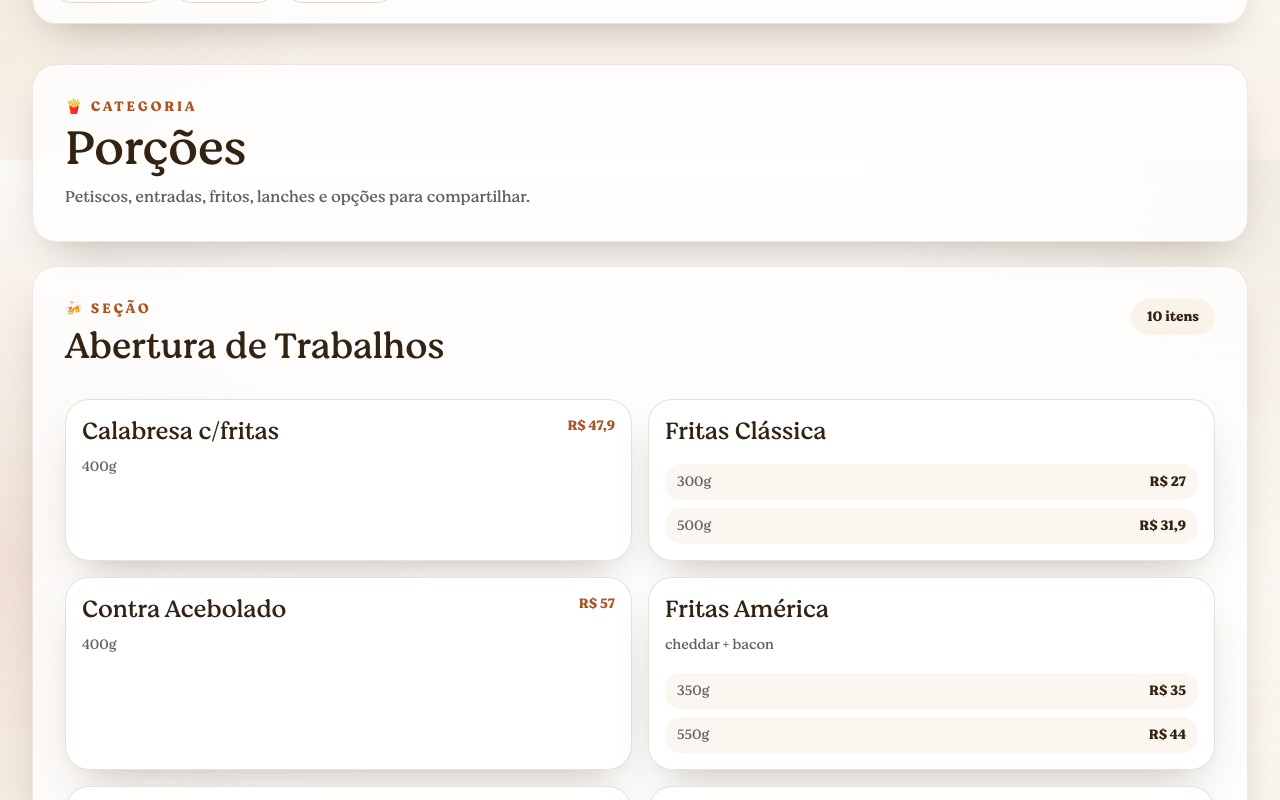
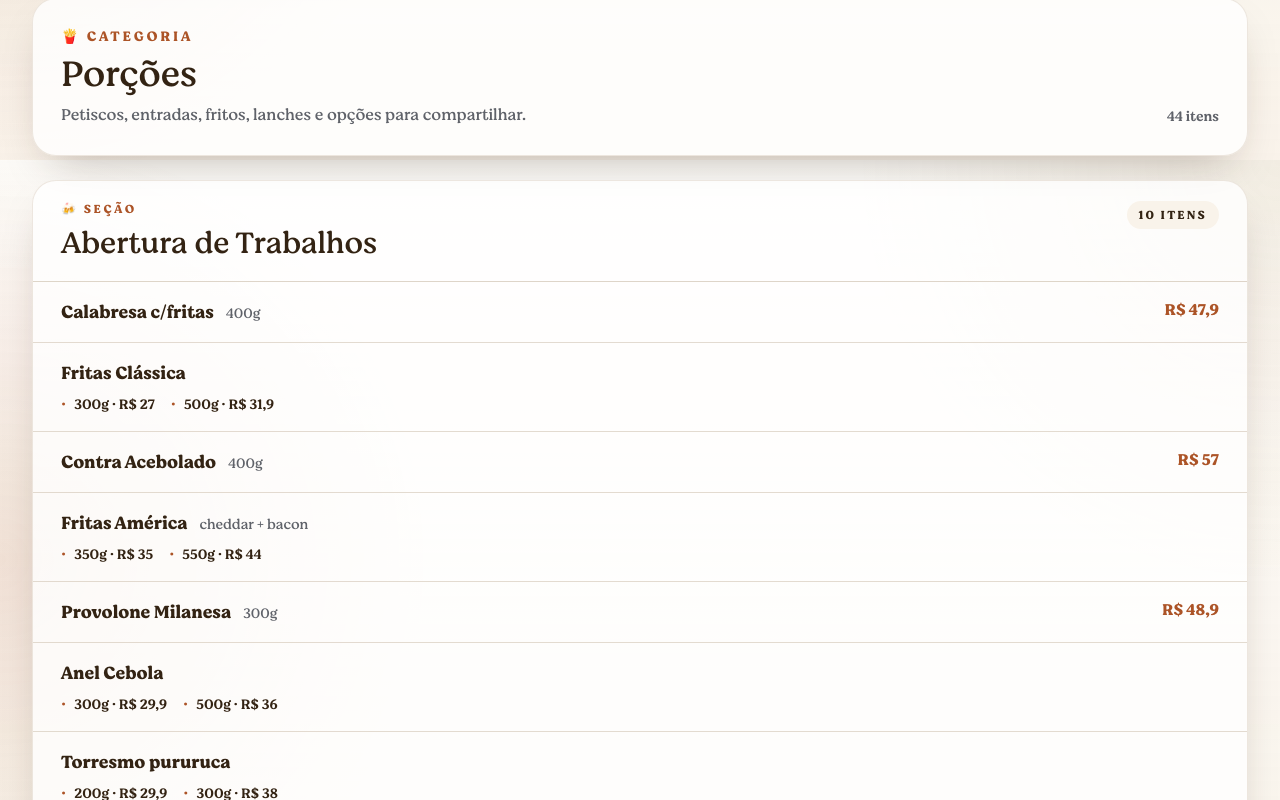
Before and after one commit to cuiabar/web, a React (Vite) app: page /menu in a window 1280 px wide. Shown: the part 640-1440 px from the top of the page. Built offline with nearby package versions, Linux system fonts and the light colour scheme.

Commit message:
Simplify menu page layout

```diff
--- a/src/pages/MenuPage.tsx
+++ b/src/pages/MenuPage.tsx
@@ -1,7 +1,7 @@
 import { Link } from 'react-router-dom';
 import { Reveal } from '../components/Reveal';
 import { SectionHeading } from '../components/SectionHeading';
-import { menuSectionEmojis, menuSections, menuSectionsWithImages } from '../data/menu';
+import { menuSectionEmojis, menuSections } from '../data/menu';
 import { getRouteSeo } from '../data/seo';
 import type { MenuSection } from '../data/types';
 import { siteConfig } from '../data/siteConfig';
@@ -18,12 +18,6 @@ const slugify = (value: string) =>
 const totalItems = menuSections.reduce((sum, section) => sum + section.items.length, 0);
 
 const formatDescription = (value: string) => value.replace(/^"|"$/g, '');
-
-const highResolutionMenuImages = new Set([
-  '/menu/bife-chorizo.png',
-  '/menu/costela-cuiabar.png',
-  '/menu/parchicken.png',
-]);
 
 const menuSectionGroups: Array<{
   id: string;
@@ -79,6 +73,8 @@ const groupedMenuSections = menuSectionGroups.map((group) => ({
     .filter((section): section is MenuSection => Boolean(section)),
 }));
 
+const formatVariantLine = (name: string, price: string) => (name === '-' ? price : `${name} · ${price}`);
+
 const MenuPage = () => {
   useSeo(getRouteSeo('/menu'));
 
@@ -87,8 +83,8 @@ const MenuPage = () => {
       <Reveal as="header" className="card p-8">
         <SectionHeading
           eyebrow="Menu 2025"
-          title="Cardápio completo do Villa Cuiabar, agora dentro do site"
-          description="Cópia local do menu com 20 seções e 124 itens, para o cliente consultar tudo sem depender do site antigo."
+          title="Cardápio completo"
+          description="Lista direta por categoria, com leitura rápida para ver produtos, descrições e preços."
         />
         <div className="mt-6 flex flex-wrap gap-3">
           <a href={siteConfig.orderLinks.direct} target="_blank" rel="noreferrer" className="btn-primary">
@@ -99,7 +95,7 @@ const MenuPage = () => {
           </Link>
         </div>
         <p className="mt-4 text-sm text-steel">
-          {menuSections.length} seções organizadas com {totalItems} itens para almoço, jantar, petiscos, bebidas e complementos.
+          {menuSections.length} seções e {totalItems} itens entre porções, pratos, bebidas e complementos.
         </p>
       </Reveal>
 
@@ -122,69 +118,63 @@ const MenuPage = () => {
       <div className="space-y-6">
         {groupedMenuSections.map((group, groupIndex) => (
           <Reveal key={group.id} as="section" id={group.id} delay={groupIndex * 90} className="space-y-6 scroll-mt-28">
-            <div className="card p-6 sm:p-8">
+            <div className="card p-6 sm:p-7">
               <p className="text-sm font-semibold uppercase tracking-[0.2em] text-terracotta">{group.emoji} Categoria</p>
-              <h2 className="mt-2 font-heading text-4xl text-cocoa sm:text-5xl">{group.label}</h2>
-              <p className="mt-3 max-w-3xl text-steel">{group.description}</p>
+              <div className="mt-2 flex flex-wrap items-end justify-between gap-3">
+                <div>
+                  <h2 className="font-heading text-3xl text-cocoa sm:text-4xl">{group.label}</h2>
+                  <p className="mt-2 max-w-3xl text-sm text-steel sm:text-base">{group.description}</p>
+                </div>
+                <p className="text-sm font-medium text-steel">{group.sections.reduce((sum, section) => sum + section.items.length, 0)} itens</p>
+              </div>
             </div>
 
             {group.sections.map((section) => {
-              const showImages = menuSectionsWithImages.has(section.name);
-
               return (
-                <section key={section.name} id={slugify(section.name)} className="card p-6 sm:p-8">
+                <section key={section.name} id={slugify(section.name)} className="card overflow-hidden">
+                  <div className="border-b border-sand/70 px-5 py-5 sm:px-7">
                     <div className="flex flex-wrap items-start justify-between gap-4">
                       <div className="max-w-3xl">
-                      <p className="text-sm font-semibold uppercase tracking-[0.2em] text-terracotta">
+                        <p className="text-xs font-semibold uppercase tracking-[0.22em] text-terracotta">
                           {menuSectionEmojis[section.name] ?? '🍽️'} Seção
                         </p>
-                      <h3 className="mt-2 font-heading text-3xl text-cocoa sm:text-4xl">{section.name}</h3>
-                      {section.description ? <p className="mt-3 text-steel">{formatDescription(section.description)}</p> : null}
+                        <h3 className="mt-2 font-heading text-2xl text-cocoa sm:text-3xl">{section.name}</h3>
+                        {section.description ? <p className="mt-2 text-sm text-steel sm:text-base">{formatDescription(section.description)}</p> : null}
                       </div>
-                    <div className="rounded-full bg-cream px-4 py-2 text-sm font-semibold text-cocoa">
+                      <div className="rounded-full bg-cream px-3 py-1.5 text-xs font-semibold uppercase tracking-[0.18em] text-cocoa">
                         {section.items.length} itens
                       </div>
                     </div>
+                  </div>
 
-                  <div className="mt-8 grid gap-4 xl:grid-cols-2">
+                  <ul className="divide-y divide-sand/60">
                     {section.items.map((item) => (
-                      <article key={`${section.name}-${item.name}-${item.description}`} className="rounded-3xl border border-sand/50 bg-white p-4 shadow-soft">
-                        <div className="flex items-start gap-4">
+                      <li key={`${section.name}-${item.name}-${item.description}`} className="px-5 py-4 sm:px-7">
+                        <div className="flex items-start justify-between gap-4">
                           <div className="min-w-0 flex-1">
-                            <div className="flex items-start justify-between gap-3">
-                              <div>
-                                <h4 className="font-heading text-2xl text-cocoa">{item.name}</h4>
+                            <div className="flex flex-wrap items-baseline gap-x-3 gap-y-1">
+                              <h4 className="font-semibold text-cocoa sm:text-lg">{item.name}</h4>
                               {item.description ? (
-                                  <p className="mt-2 text-sm leading-relaxed text-steel">{formatDescription(item.description)}</p>
+                                <p className="text-sm leading-relaxed text-steel">{formatDescription(item.description)}</p>
                               ) : null}
-                              </div>
-                              {item.price ? <p className="text-sm font-semibold text-terracotta">{item.price}</p> : null}
                             </div>
 
                             {item.variants.length ? (
-                              <ul className="mt-4 space-y-2 text-sm text-steel">
+                              <ul className="mt-2 flex flex-wrap gap-x-4 gap-y-1 text-sm text-steel">
                                 {item.variants.map((variant) => (
-                                  <li key={`${item.name}-${variant.name}`} className="flex items-center justify-between gap-3 rounded-2xl bg-cream/70 px-3 py-2">
-                                    <span>{variant.name}</span>
-                                    <span className="font-semibold text-cocoa">{variant.price}</span>
+                                  <li key={`${item.name}-${variant.name}`} className="before:mr-2 before:text-terracotta before:content-['•']">
+                                    <span className="font-medium text-cocoa">{formatVariantLine(variant.name, variant.price)}</span>
                                   </li>
                                 ))}
                               </ul>
                             ) : null}
                           </div>
 
-                          {showImages && item.image && highResolutionMenuImages.has(item.image) ? (
-                            <img
-                              src={item.image}
-                              alt={item.name}
-                              loading="lazy"
-                              className="h-16 w-16 rounded-2xl border border-sand/50 object-cover sm:h-20 sm:w-20"
-                            />
-                          ) : null}
+                          {item.price ? <p className="shrink-0 text-sm font-semibold text-terracotta sm:text-base">{item.price}</p> : null}
                         </div>
-                      </article>
+                      </li>
                     ))}
-                  </div>
+                  </ul>
                 </section>
               );
             })}
```
Lines whose indentation alone changed are shown as unchanged.
